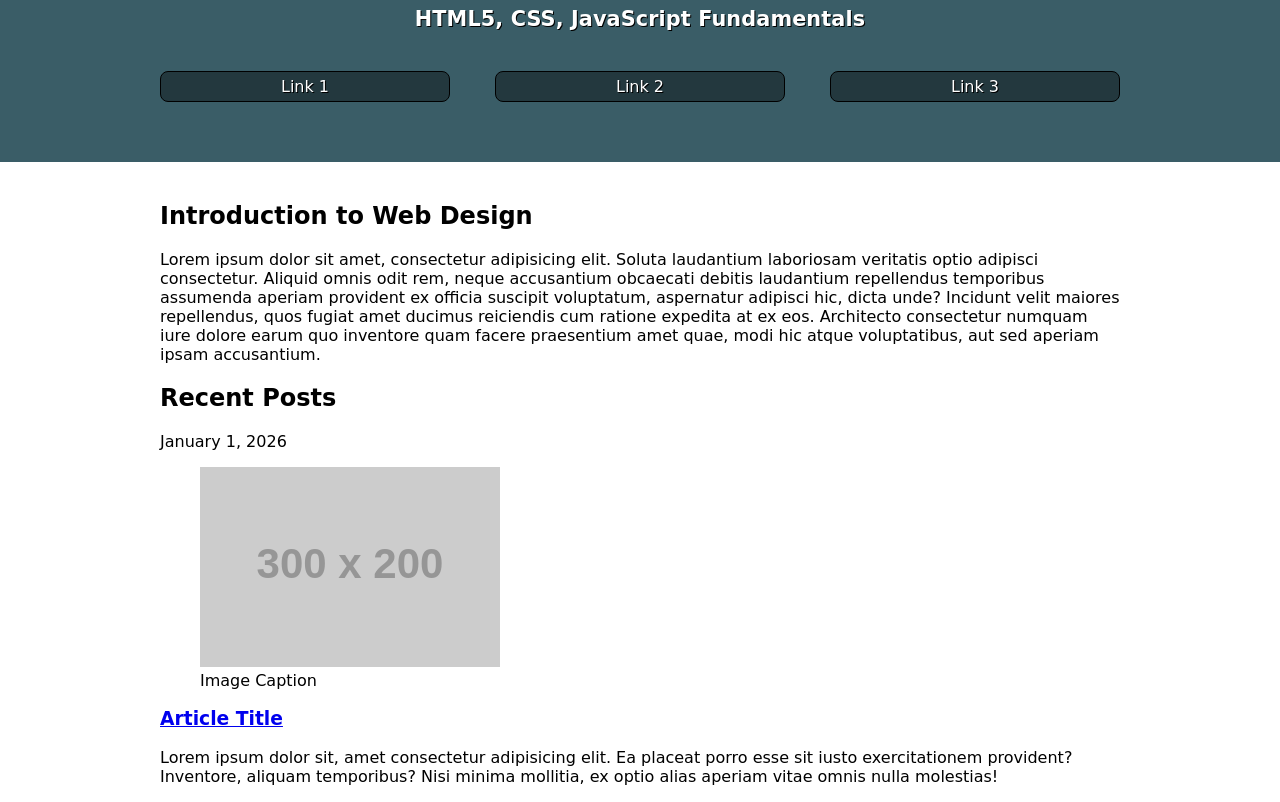
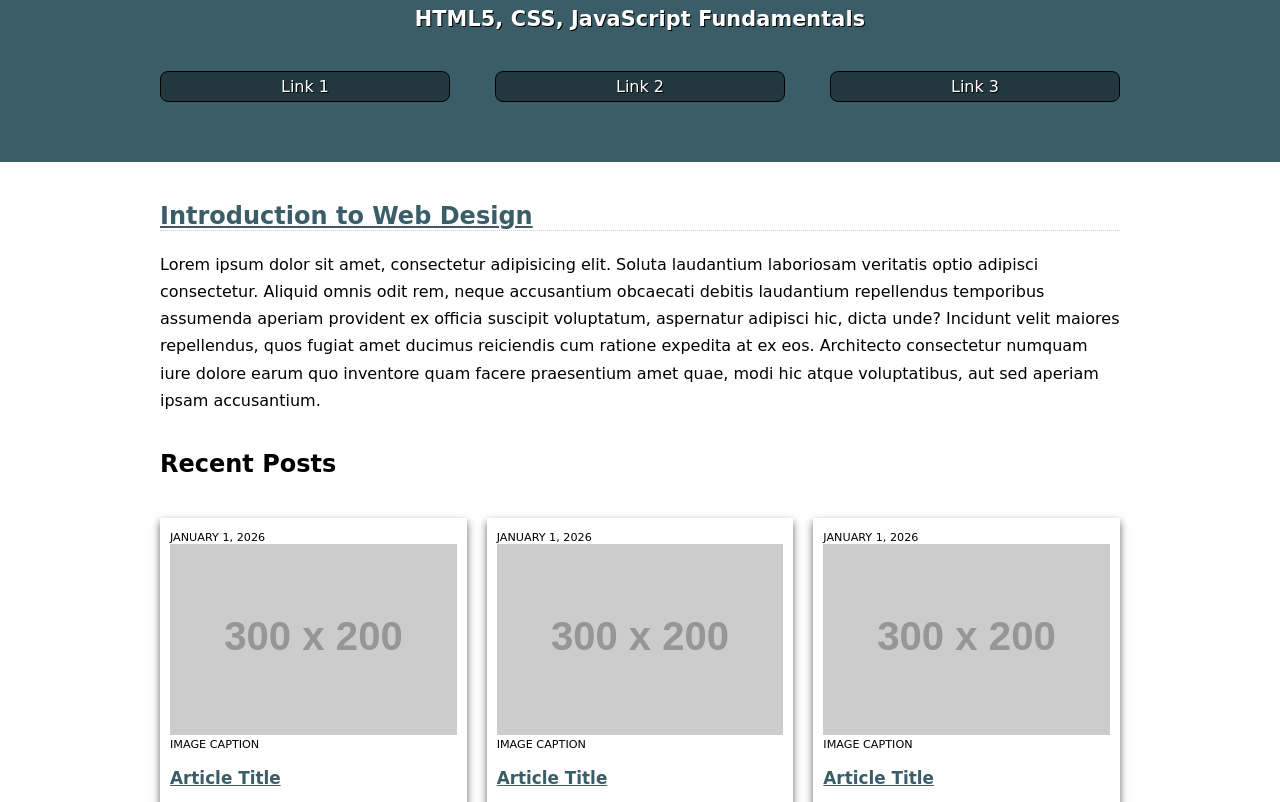
Before and after one commit to lwilliamson-cs/ifsc-11003-02, a plain HTML site: page css-demo/index.html in a window 1280 px wide. Shown: the part 72-874 px from the top of the page. Drawn offline with Linux system fonts and the light colour scheme; placeholder pictures from the web are drawn by us; a web font is replaced by a local one.

Commit message:
added blog css

```diff
--- a/css-demo/assets/css/style.css
+++ b/css-demo/assets/css/style.css
@@ -7,6 +7,13 @@ html {
 *:after {
   box-sizing: inherit;
 }
+
+/* --------------- Responsive Images ----------------- */
+
+img{
+  max-width:100%;
+}
+
 
 /* Skip link utility: hidden until focused */
 .visually-hidden {
@@ -95,14 +102,63 @@ nav.primary ul li a:hover{
   background-color:rgba(0,0,0,.8);
 }
 
+#content h2{
+  color: #3A5D67;
+  text-decoration:underline;
+  border-bottom:1px dotted #ccc;
+}
+
+#content p{
+  line-height:1.7;
+}
+
+#blog{
+  display:flex;
+  flex-direction:row;
+  justify-content:space-between;
+  flex-wrap: wrap;
+  gap:20px;
+}
+
+#blog figure{
+  margin:0;
+}
+
+#blog .post{
+  box-shadow: 0 4px 8px rgba(0,0,0,.6);
+  padding:10px;
+  font-size:.9rem;
+  flex:1;
+}
+
+#blog h2{
+  flex: 0 0 100%;
+}
+
+#blog time.post-date, #blog figcaption{
+  text-transform:uppercase;
+  font-size:.7rem;
+}
+
+#blog a{
+  color: #3A5D67;
+}
+
+
+
 /* -------- Media Queries --------*/
 
 @media screen and (max-width:500px){
 
-nav.primary ul{
+nav.primary ul {
   flex-direction:column;
   gap:10px;
+}
 
+.container{
+  width:90vw;
+}
 
-
+#blog {
+  flex-direction:column;
 }
```
